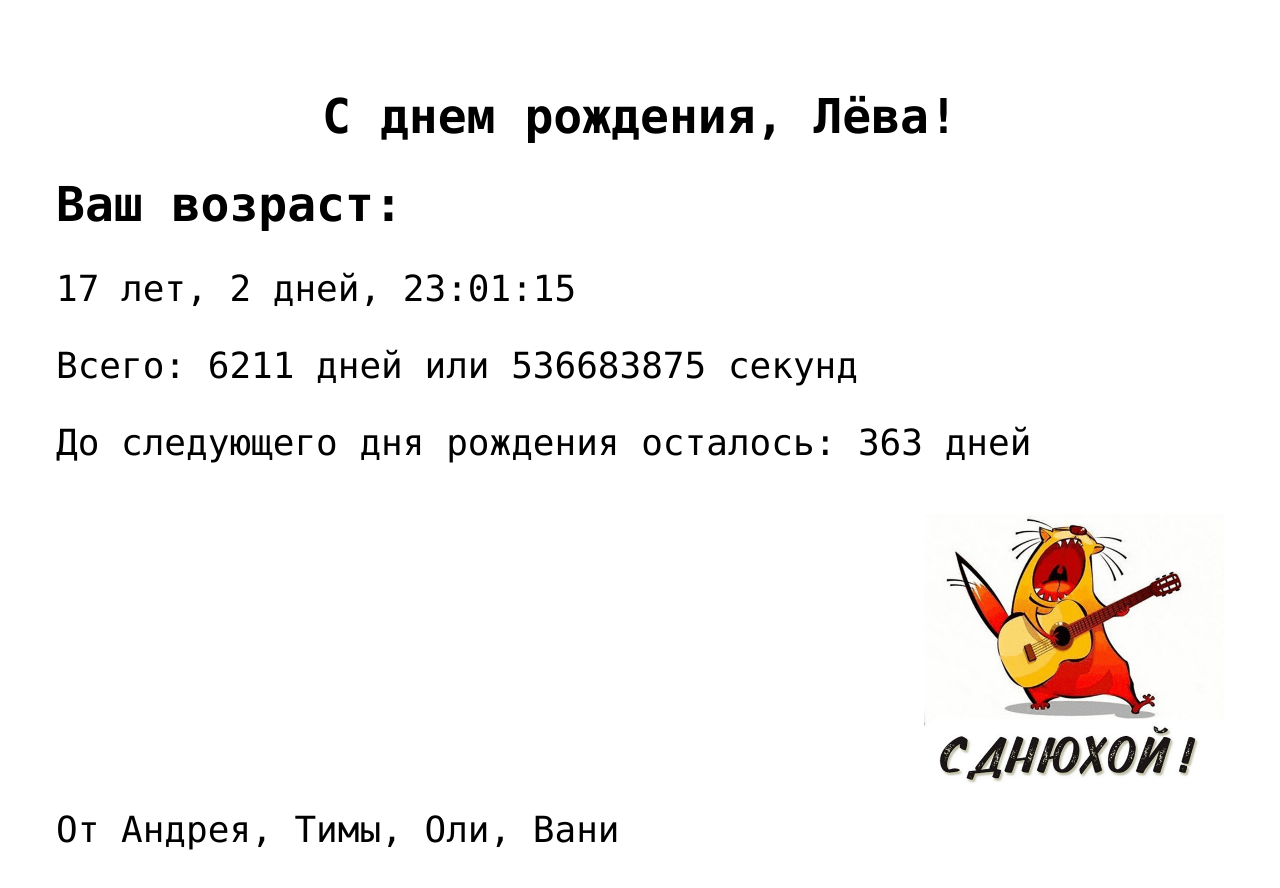
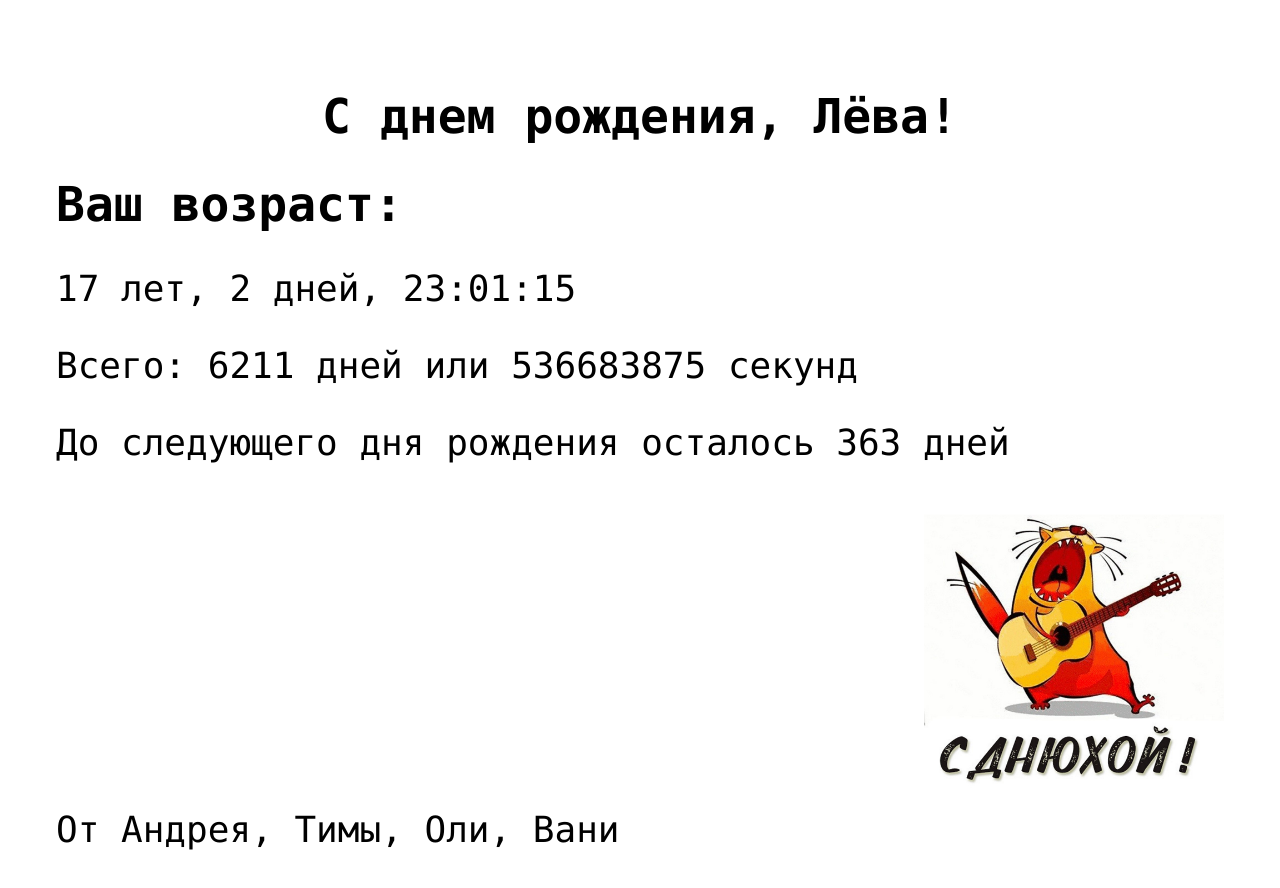
Before and after one commit to rinrab/sdr, a plain HTML site: page index.html in a window 1280 px wide. Drawn offline with Linux system fonts and the light colour scheme.

Commit message:
Update index.html

```diff
--- a/index.html
+++ b/index.html
@@ -65,7 +65,7 @@
       var now = new Date();
       var next = new Date(now.getFullYear() + 1, burn.getMonth(), burn.getDate());
 
-      age3.innerText = "До следующего дня рождения осталось: " + Math.floor((next - now) / (24 * 60 * 60 * 1000)) + " дней";
+      age3.innerText = "До следующего дня рождения осталось " + Math.floor((next - now) / (24 * 60 * 60 * 1000)) + " дней";
     }
 
     setInterval(update, 10);
```
